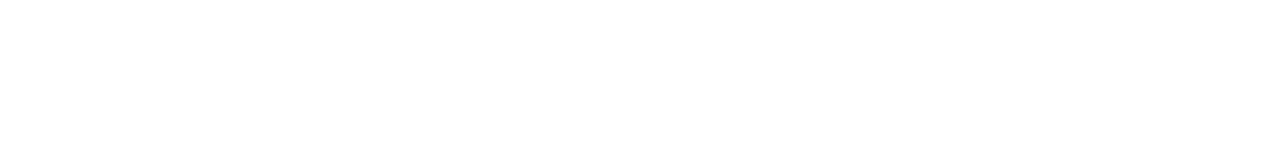
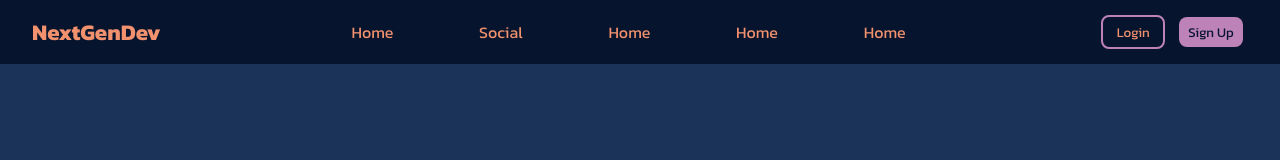
Before and after one commit to Shahzadsk1/practice-web-app, a plain HTML site: page index.html in a window 1280 px wide. Drawn offline with Linux system fonts and the light colour scheme.

Commit message:
🎨 Created Header Section

```diff
--- a/index.html
+++ b/index.html
@@ -5,6 +5,7 @@
     <meta name="viewport" content="width=device-width, initial-scale=1.0" />
     <title>Personal Website</title>
     <link rel="stylesheet" href="./styles/style.css" />
+    <link rel="stylesheet" href="./styles/header.css" />
     <link
       rel="stylesheet"
       href="https://cdnjs.cloudflare.com/ajax/libs/font-awesome/6.5.1/css/all.min.css"
@@ -12,6 +13,29 @@
       crossorigin="anonymous"
       referrerpolicy="no-referrer"
     />
+    <link rel="preconnect" href="https://fonts.googleapis.com" />
+    <link rel="preconnect" href="https://fonts.gstatic.com" crossorigin />
+    <link
+      href="https://fonts.googleapis.com/css2?family=Kanit:ital,wght@0,100;0,200;0,300;0,400;0,500;0,600;0,700;0,800;0,900;1,100;1,200;1,300;1,400;1,500;1,600;1,700;1,800;1,900&display=swap"
+      rel="stylesheet"
+    />
   </head>
-  <body></body>
+  <body>
+    <header class="header-container">
+      <label for="name">NextGenDev</label>
+      <nav class="navbar">
+        <ul>
+          <li><a href="#">Home</a></li>
+          <li><a href="#">Social</a></li>
+          <li><a href="#">Home</a></li>
+          <li><a href="#">Home</a></li>
+          <li><a href="#">Home</a></li>
+        </ul>
+      </nav>
+      <section class="login-buttons">
+        <button class="for-login">Login</button>
+        <button class="for-sign-in">Sign Up</button>
+      </section>
+    </header>
+  </body>
 </html>
--- /dev/null
+++ b/styles/header.css
@@ -0,0 +1,65 @@
+:root {
+  --dark-bg: #06142e;
+  --text: #f1916d;
+  --main: #bd83b8;
+}
+
+.header-container {
+  display: flex;
+  justify-content: space-between;
+  align-items: center;
+
+  width: 100dvw;
+  height: 4rem;
+
+  background-color: var(--dark-bg);
+}
+
+label {
+  font-size: 1.4rem;
+  font-weight: 700;
+
+  margin-left: 2rem;
+
+  color: var(--text);
+}
+
+nav ul {
+  display: flex;
+  justify-content: space-around;
+
+  width: 50vw;
+}
+
+nav ul li {
+  list-style-type: none;
+}
+
+nav ul li a {
+  text-decoration: none;
+
+  color: var(--text);
+}
+
+.login-buttons {
+  margin-right: 2rem;
+}
+.for-login,
+.for-sign-in {
+  margin: 5px;
+  padding: 0.3rem;
+  width: 4rem;
+
+  border-style: none;
+  border-radius: 0.5rem;
+
+  background-color: var(--main);
+  color: var(--dark-bg);
+}
+.for-login {
+  border: 2px solid var(--main);
+
+  background-color: var(--dark-bg);
+
+  color: var(--text);
+}
--- a/styles/style.css
+++ b/styles/style.css
@@ -0,0 +1,9 @@
+* {
+  margin: 0;
+  padding: 0;
+  box-sizing: border-box;
+  font-family: "Kanit", sans-serif;
+}
+body {
+  background-color: #1b3358;
+}
```
